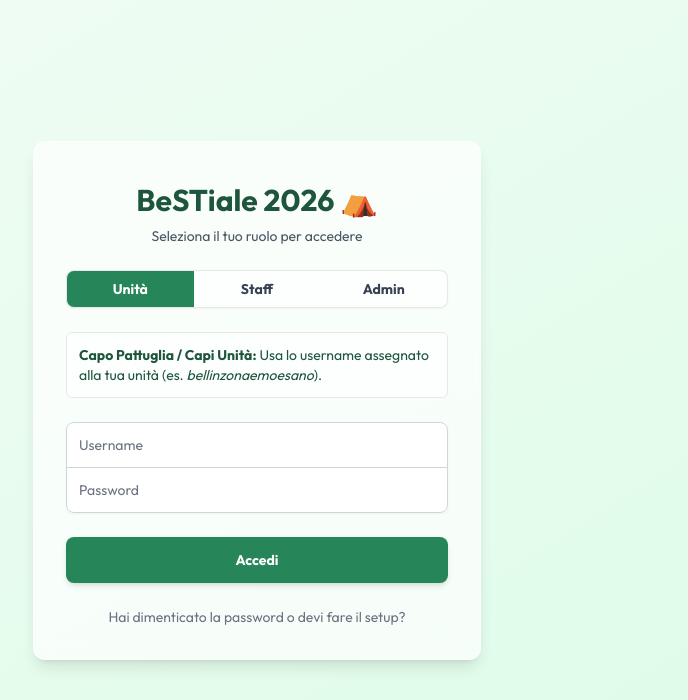
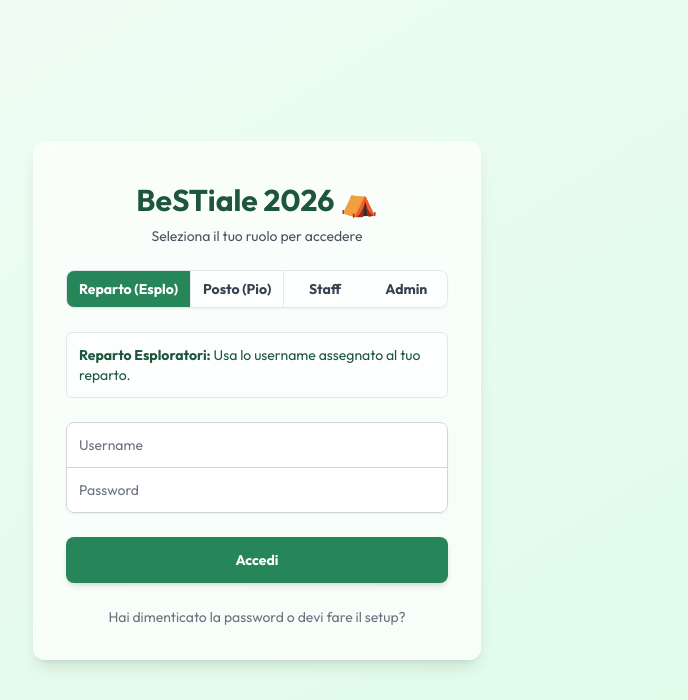
Before and after one commit to aTobyWanKenobi/cc-prog-management, a FastAPI app: page /login in a window 1280 px wide. Shown: the top 700 px of the page, without its empty margins (383-1071 px from the left). Run offline with FastAPI, Linux system fonts and the light colour scheme; some libraries are stand-ins or nearby versions.

Commit message:
feat: Implement distinct login flows and route restrictions for Posti vs Reparti (Closes #34)

```diff
--- a/app/main.py
+++ b/app/main.py
@@ -34,15 +34,42 @@ async def login_page(request: Request):
 
 
 @app.post("/login")
-async def login(request: Request, username: str = Form(...), password: str = Form(...), db: Session = Depends(get_db)):
+async def login(
+    request: Request,
+    username: str = Form(...),
+    password: str = Form(...),
+    login_role: str = Form(...),
+    db: Session = Depends(get_db),
+):
     user = db.query(User).filter(User.username == username).first()
     if not user or not verify_password(password, user.password_hash):
         return templates.TemplateResponse(request, "login.html", {"error": "Credenziali non valide"})
 
+    # Validate selected role against actual user role
+    if login_role == "reparto":
+        if user.role != "unit" or not user.unita or user.unita.tipo != "Reparto":
+            return templates.TemplateResponse(request, "login.html", {"error": "L'unità non è un Reparto Esploratori"})
+    elif login_role == "posto":
+        if user.role != "unit" or not user.unita or user.unita.tipo != "Posto":
+            return templates.TemplateResponse(request, "login.html", {"error": "L'unità non è un Posto Pionieri"})
+    elif login_role == "staff" and user.role != "tech":
+        return templates.TemplateResponse(
+            request, "login.html", {"error": "Non sei autorizzato come Staff / Sportello"}
+        )
+    elif login_role == "direzione" and user.role != "admin":
+        return templates.TemplateResponse(
+            request, "login.html", {"error": "Non sei autorizzato come Direzione (Admin)"}
+        )
+
     access_token_expires = timedelta(minutes=ACCESS_TOKEN_EXPIRE_MINUTES)
     access_token = create_access_token(data={"sub": user.username}, expires_delta=access_token_expires)
 
-    response = RedirectResponse(url="/", status_code=status.HTTP_303_SEE_OTHER)
+    # Redirect Pionieri and Staff/Admin to reservations (since they don't use the ranking for now)
+    redirect_url = "/"
+    if (user.role == "unit" and user.unita and user.unita.tipo == "Posto") or user.role in ["tech", "admin"]:
+        redirect_url = "/prenotazioni"
+
+    response = RedirectResponse(url=redirect_url, status_code=status.HTTP_303_SEE_OTHER)
     response.set_cookie(key="access_token", value=f"{access_token}", httponly=True)
     return response
 
--- a/app/routers/public.py
+++ b/app/routers/public.py
@@ -31,6 +31,9 @@ async def ranking_page(
     db: Session = Depends(get_db),
     user: User = Depends(get_authenticated_user),
 ):
+    if user.role == "unit" and user.unita and user.unita.tipo == "Posto":
+        return RedirectResponse(url="/prenotazioni", status_code=status.HTTP_303_SEE_OTHER)
+
     query = db.query(Pattuglia).join(Unita).options(joinedload(Pattuglia.unita))
 
     # Filter logic for Sottocampo
@@ -296,6 +299,9 @@ async def register_completion(
 
 @router.get("/timeline", response_class=HTMLResponse)
 async def timeline_page(request: Request, db: Session = Depends(get_db), user: User = Depends(get_authenticated_user)):
+    if user.role == "unit" and user.unita and user.unita.tipo == "Posto":
+        return RedirectResponse(url="/prenotazioni", status_code=status.HTTP_303_SEE_OTHER)
+
     completions = (
         db.query(Completion)
         .options(joinedload(Completion.pattuglia), joinedload(Completion.challenge))
--- a/app/templates/login.html
+++ b/app/templates/login.html
@@ -33,7 +33,7 @@
     </script>
 </head>
 
-<body class="bg-gradient-to-br from-scout-50 to-green-100 min-h-screen flex items-center justify-center px-4" x-data="{ role: 'branca' }">
+<body class="bg-gradient-to-br from-scout-50 to-green-100 min-h-screen flex items-center justify-center px-4" x-data="{ role: 'reparto' }">
     <div class="max-w-md w-full space-y-6 glass p-8 rounded-xl shadow-lg">
         <div class="text-center">
             <h2 class="mt-2 text-3xl font-extrabold text-scout-800">
@@ -45,36 +45,44 @@
         </div>
 
         <!-- Role Selector Tabs -->
-        <div class="flex rounded-lg shadow-sm">
-            <button @click="role = 'branca'"
-                :class="{'bg-scout-600 text-white': role === 'branca', 'bg-white/50 text-gray-700 hover:bg-white/80': role !== 'branca'}"
-                class="flex-1 py-2 px-4 text-sm font-bold rounded-l-lg transition-colors border border-gray-200 border-r-0">
-                Unit&agrave;
+        <div class="flex rounded-lg shadow-sm overflow-x-auto">
+            <button type="button" @click="role = 'reparto'"
+                :class="{'bg-scout-600 text-white': role === 'reparto', 'bg-white/50 text-gray-700 hover:bg-white/80': role !== 'reparto'}"
+                class="flex-1 py-2 px-3 text-xs sm:text-sm font-bold rounded-l-lg transition-colors border border-gray-200 border-r-0 whitespace-nowrap">
+                Reparto (Esplo)
             </button>
-            <button @click="role = 'staff'"
+            <button type="button" @click="role = 'posto'"
+                :class="{'bg-purple-600 text-white': role === 'posto', 'bg-white/50 text-gray-700 hover:bg-white/80': role !== 'posto'}"
+                class="flex-1 py-2 px-3 text-xs sm:text-sm font-bold transition-colors border-t border-b border-l border-gray-200 whitespace-nowrap">
+                Posto (Pio)
+            </button>
+            <button type="button" @click="role = 'staff'"
                 :class="{'bg-blue-600 text-white': role === 'staff', 'bg-white/50 text-gray-700 hover:bg-white/80': role !== 'staff'}"
-                class="flex-1 py-2 px-4 text-sm font-bold transition-colors border-t border-b border-gray-200">
+                class="flex-1 py-2 px-3 text-xs sm:text-sm font-bold transition-colors border-t border-b border-l border-gray-200 whitespace-nowrap">
                 Staff
             </button>
-            <button @click="role = 'direzione'"
+            <button type="button" @click="role = 'direzione'"
                 :class="{'bg-red-600 text-white': role === 'direzione', 'bg-white/50 text-gray-700 hover:bg-white/80': role !== 'direzione'}"
-                class="flex-1 py-2 px-4 text-sm font-bold rounded-r-lg transition-colors border border-gray-200 border-l-0">
+                class="flex-1 py-2 px-3 text-xs sm:text-sm font-bold rounded-r-lg transition-colors border border-gray-200 border-l-0 whitespace-nowrap">
                 Admin
             </button>
         </div>
 
         <form class="mt-6 space-y-6" action="/login" method="POST">
+            <input type="hidden" name="login_role" :value="role">
 
             <!-- Helper text based on role -->
             <div class="text-sm p-3 rounded-md bg-white/70 border"
                 :class="{
-                    'border-scout-200 text-scout-800': role === 'branca',
+                    'border-scout-200 text-scout-800': role === 'reparto',
+                    'border-purple-200 text-purple-800': role === 'posto',
                     'border-blue-200 text-blue-800': role === 'staff',
                     'border-red-200 text-red-800': role === 'direzione'
                 }">
-                <p x-show="role === 'branca'"><strong>Capo Pattuglia / Capi Unit&agrave;:</strong> Usa lo username assegnato alla tua unit&agrave; (es. <em>bellinzonaemoesano</em>).</p>
-                <p x-show="role === 'staff'" x-cloak><strong>Membri Staff / Sportello:</strong> Usa le credenziali fornite per le registrazioni sul campo (es. <em>prog</em>).</p>
-                <p x-show="role === 'direzione'" x-cloak><strong>Direzione Campo:</strong> Accesso amministrativo completo (es. <em>admin</em>).</p>
+                <p x-show="role === 'reparto'"><strong>Reparto Esploratori:</strong> Usa lo username assegnato al tuo reparto.</p>
+                <p x-show="role === 'posto'" x-cloak><strong>Posto Pionieri:</strong> Usa lo username assegnato al tuo posto.</p>
+                <p x-show="role === 'staff'" x-cloak><strong>Membri Staff:</strong> Usa le credenziali fornite (es. <em>prog</em>).</p>
+                <p x-show="role === 'direzione'" x-cloak><strong>Direzione Campo:</strong> Accesso amministrativo completo.</p>
             </div>
 
             <div class="rounded-md shadow-sm -space-y-px">
@@ -83,7 +91,7 @@
                     <input id="username" name="username" type="text" required
                         class="appearance-none rounded-none rounded-t-lg relative block w-full px-3 py-3 border border-gray-300 placeholder-gray-500 text-gray-900 focus:outline-none focus:z-10 sm:text-sm bg-white/90"
                         :class="{
-                            'focus:ring-scout-500 focus:border-scout-500': role === 'branca',
+                            'focus:ring-scout-500 focus:border-scout-500': role === 'reparto', 'focus:ring-purple-500 focus:border-purple-500': role === 'posto',
                             'focus:ring-blue-500 focus:border-blue-500': role === 'staff',
                             'focus:ring-red-500 focus:border-red-500': role === 'direzione'
                         }"
@@ -94,7 +102,7 @@
                     <input id="password" name="password" type="password" required
                         class="appearance-none rounded-none rounded-b-lg relative block w-full px-3 py-3 border border-gray-300 placeholder-gray-500 text-gray-900 focus:outline-none focus:z-10 sm:text-sm bg-white/90"
                         :class="{
-                            'focus:ring-scout-500 focus:border-scout-500': role === 'branca',
+                            'focus:ring-scout-500 focus:border-scout-500': role === 'reparto', 'focus:ring-purple-500 focus:border-purple-500': role === 'posto',
                             'focus:ring-blue-500 focus:border-blue-500': role === 'staff',
                             'focus:ring-red-500 focus:border-red-500': role === 'direzione'
                         }"
@@ -105,7 +113,7 @@
             <div>
                 <button type="submit"
                     :class="{
-                        'bg-scout-600 hover:bg-scout-700 focus:ring-scout-500': role === 'branca',
+                        'bg-scout-600 hover:bg-scout-700 focus:ring-scout-500': role === 'reparto', 'bg-purple-600 hover:bg-purple-700 focus:ring-purple-500': role === 'posto',
                         'bg-blue-600 hover:bg-blue-700 focus:ring-blue-500': role === 'staff',
                         'bg-red-600 hover:bg-red-700 focus:ring-red-500': role === 'direzione'
                     }"
```
Also changed, not shown: app/templates/base.html (+10 -2 lines), tests/e2e/test_happy_path.py (+7 -5 lines), tests/test_admin_basic.py (+5 -5 lines), tests/test_admin_pattuglie.py (+2 -2 lines), tests/test_auth.py (+9 -6 lines), tests/test_public.py (+16 -10 lines), tests/test_terreni.py (+2 -2 lines).
